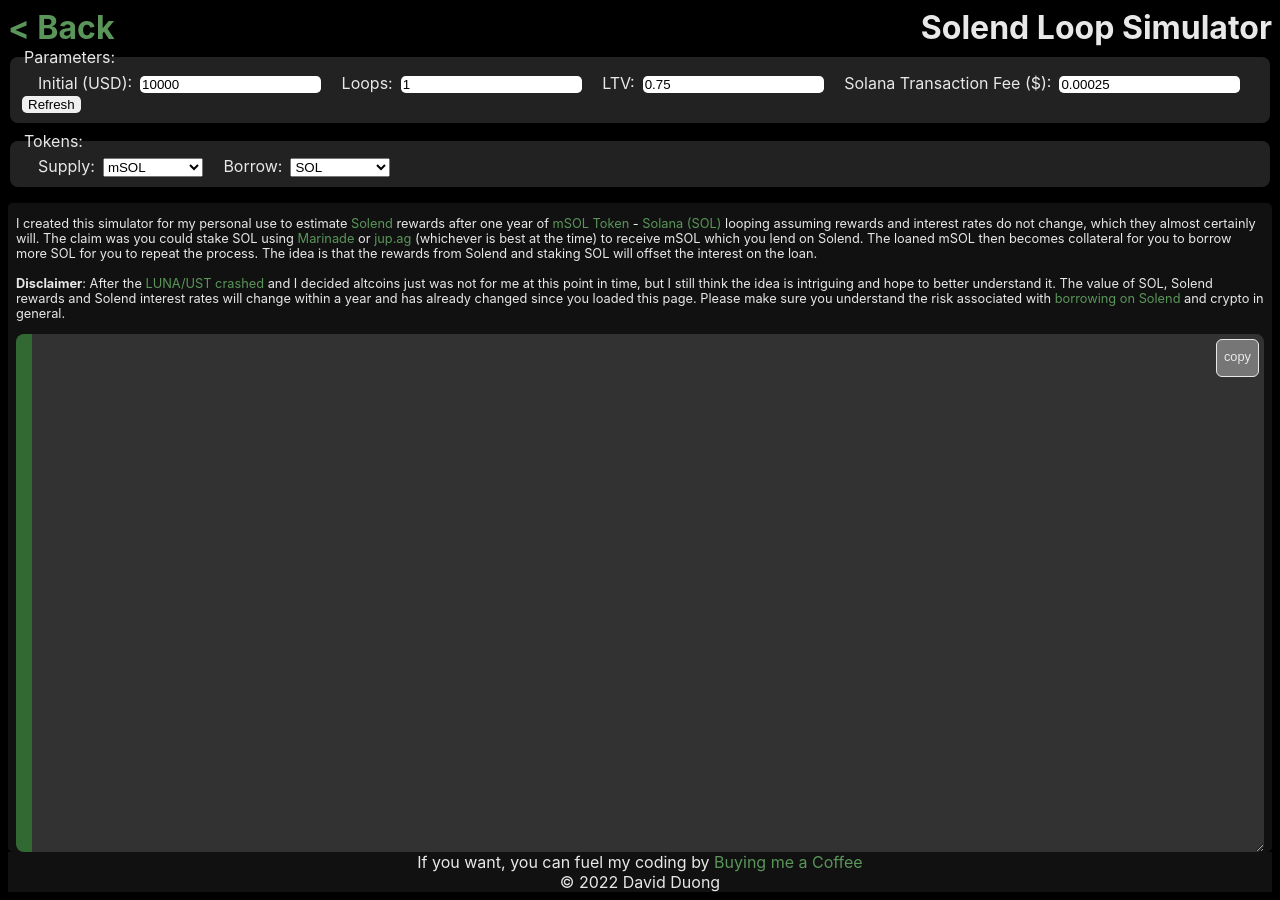
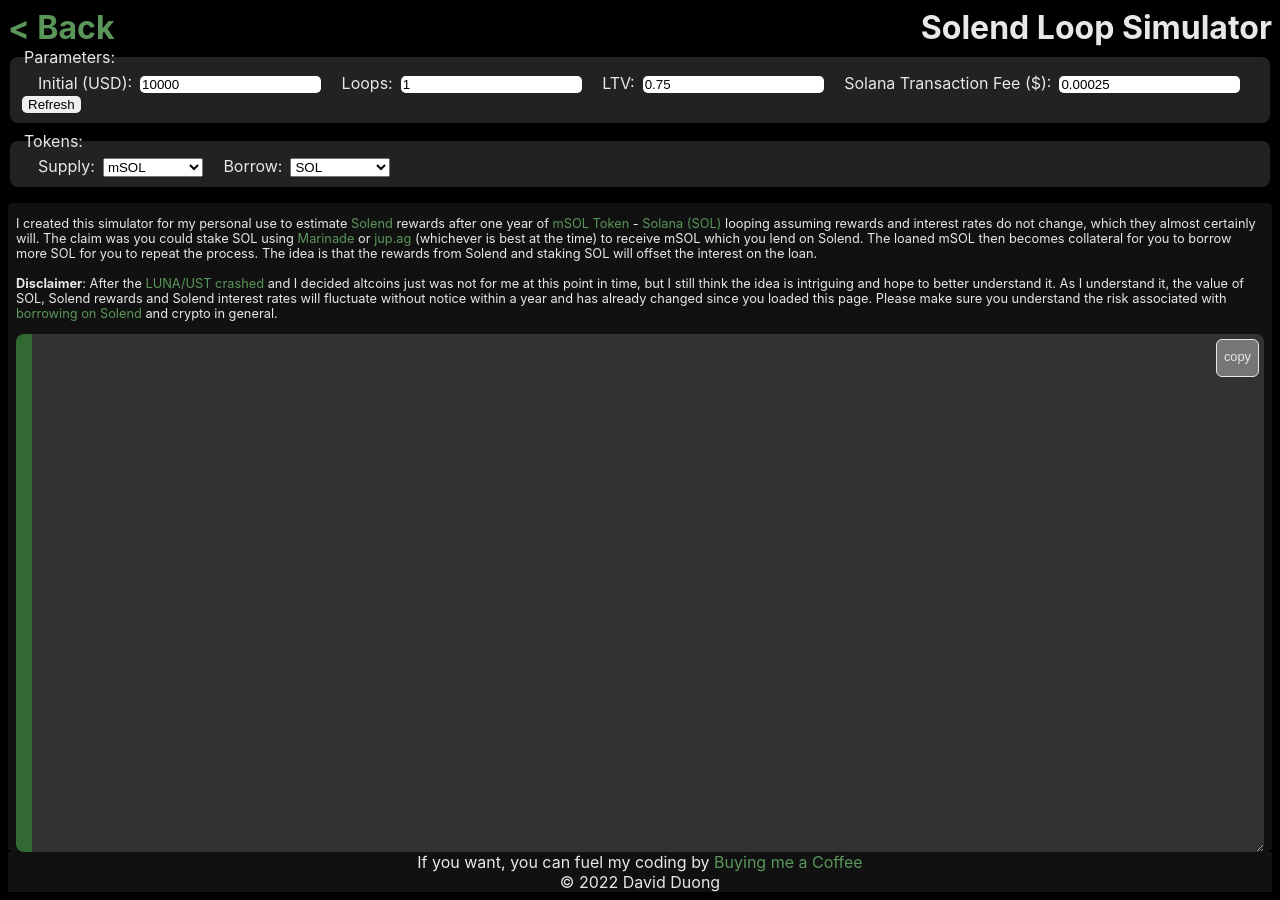
Before and after one commit to davidnqd/add.run, a Jekyll site: the page crypto-solend-loop-simulator.html, which Jekyll copies as it is, in a window 1280 px wide. Built offline with Jekyll 4.4.1, drawn with Linux system fonts in a browser that asks for light colours.

```diff
--- a/assets/js/crypto-solend-loop-simulator.js
+++ b/assets/js/crypto-solend-loop-simulator.js
@@ -77,7 +77,7 @@ function cacheValues(values) {
 
 function addToWallet(symbol, amount, ...notes) {
   wallet[symbol] = (wallet[symbol] || 0) + amount;
-  let log = `${symbol.padEnd(20, ' ')} = $${amount}`.padEnd(45, ' ');
+  let log = `${symbol.padEnd(20, ' ')} + $${amount}`.padEnd(45, ' ');
   for (let note of notes) {
     log += ` = ${note}`;
   }
@@ -89,7 +89,7 @@ function supply(limit, symbol) {
   let fee = $('#fee').val() * -1;
   let netAPY = 0;
   addToWallet(symbol, limit, `Supply $${limit} as ${symbol}`);
-  addToWallet('SOL', fee, 'Fee', 'Transaction Fee');
+  addToWallet('SOL', fee, 'Transaction Fee');
   for (const reward in apyData[symbol].supply) {
     const rewardApy = apyData[symbol].supply[reward];
     const rewardValue = limit * rewardApy;
--- a/crypto-solend-loop-simulator.html
+++ b/crypto-solend-loop-simulator.html
@@ -39,7 +39,7 @@
   </fieldset>
   <main>
     <p style="font-size: 0.8rem">I created this simulator for my personal use to estimate <a href="https://solend.fi/" target="_blank">Solend</a> rewards after one year of <a href="https://docs.marinade.finance/marinade-protocol/system-overview/msol-token" target="_blank">mSOL Token</a> - <a href="https://www.investopedia.com/solana-5210472" target="_blank">Solana (SOL)</a> looping assuming rewards and interest rates do not change, which they almost certainly will. The claim was you could stake SOL using <a href="https://marinade.finance/app/staking" target="_blank">Marinade</a> or <a href="https://jup.ag/" target="_blank">jup.ag</a> (whichever is best at the time) to receive mSOL which you lend on Solend. The loaned mSOL then becomes collateral for you to borrow more SOL for you to repeat the process. The idea is that the rewards from Solend and staking SOL will offset the interest on the loan.
-      <br /><br /><b>Disclaimer</b>: After the <a href="https://www.investopedia.com/crypto-crash-what-investors-need-to-know-5272147" target="_blank">LUNA/UST crashed</a> and I decided altcoins just was not for me at this point in time, but I still think the idea is intriguing and hope to better understand it. The value of SOL, Solend rewards and Solend interest rates will change within a year and has already changed since you loaded this page. Please make sure you understand the risk associated with <a href="https://docs.solend.fi/welcometosolend/liquidations">borrowing on Solend</a> and crypto in general.</p>
+      <br /><br /><b>Disclaimer</b>: After the <a href="https://www.investopedia.com/crypto-crash-what-investors-need-to-know-5272147" target="_blank">LUNA/UST crashed</a> and I decided altcoins just was not for me at this point in time, but I still think the idea is intriguing and hope to better understand it. As I understand it, the value of SOL, Solend rewards and Solend interest rates will fluctuate without notice within a year and has already changed since you loaded this page. Please make sure you understand the risk associated with <a href="https://docs.solend.fi/welcometosolend/liquidations">borrowing on Solend</a> and crypto in general.</p>
     <div class="highlight">
       <button id="copy" onclick="copy()">copy</button>
       <pre id="output"></pre>
```
